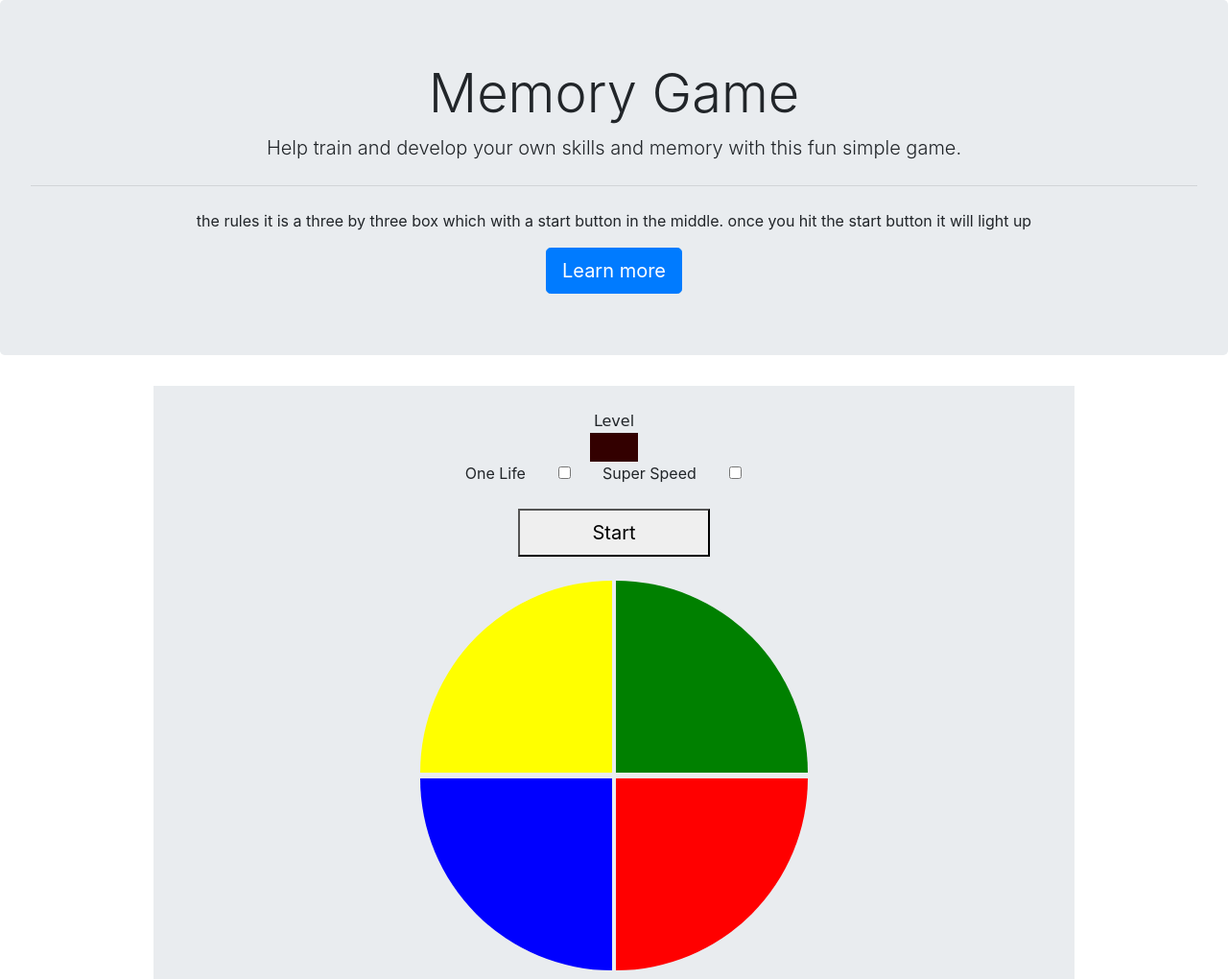
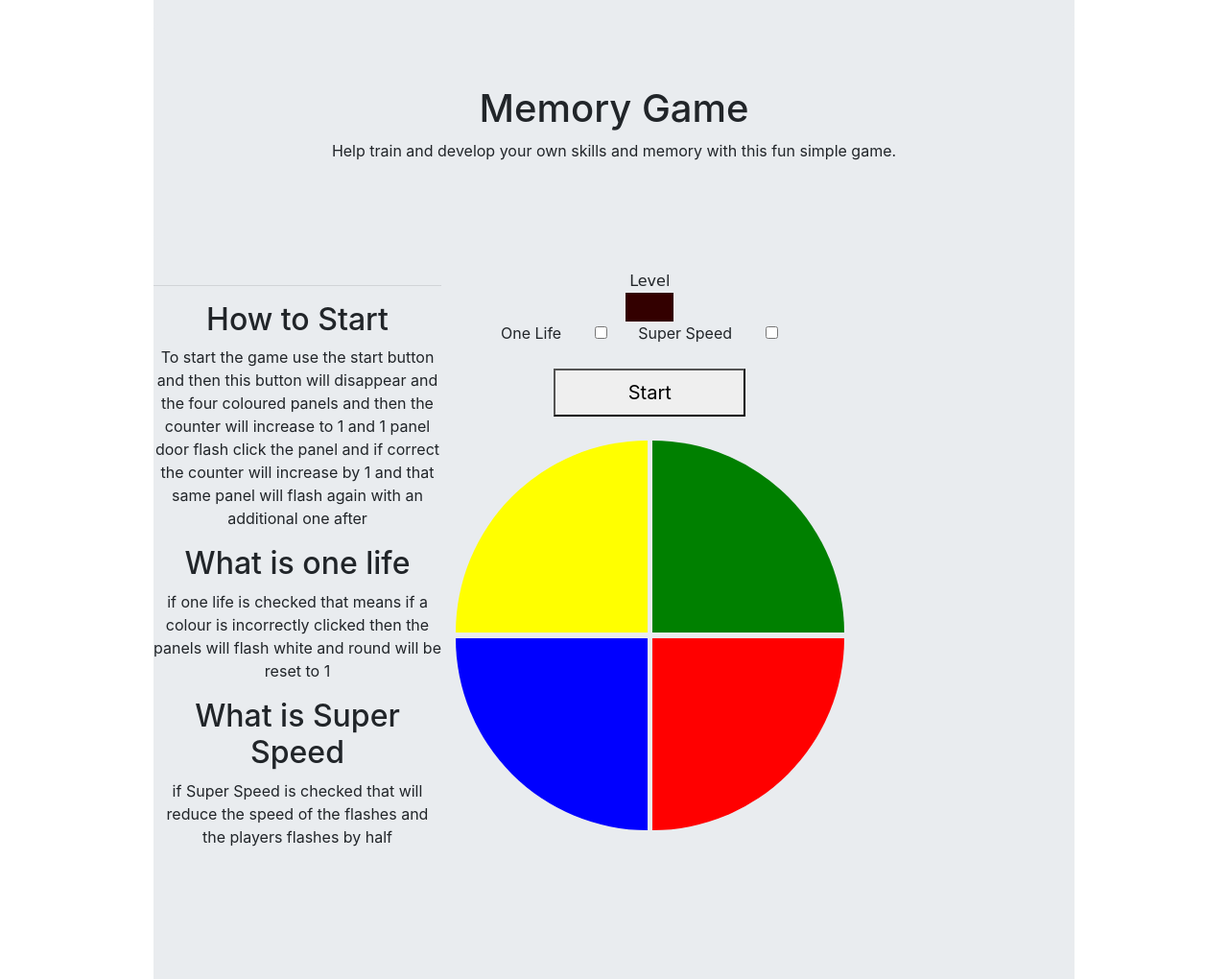
Before and after one commit to Code-Institute-Submissions/Simon-Game-23, a plain HTML site: page index.html in a window 1280 px wide. Shown: the top 1020 px of the page at 96% size. Drawn offline with nearby package versions, Linux system fonts and the light colour scheme.

Commit message:
updated interface with Rows
with the meeting with my mentor he suggested to have an interface more connected together so used bootstrap to have a more connected interface need to continue to update more

```diff
--- a/index.html
+++ b/index.html
@@ -9,14 +9,22 @@
   </head>
   <body>
   <div class="main">
-  <div class="jumbotron">
-  <h1 class="display-4">Memory Game</h1>
-  <p class="lead">Help train and develop your own skills and memory with this fun simple game.</p>
-  <hr class="my-4">
-  <p>the rules it is a three by three box which with a start button in the middle. once you hit the start button it will light up</p>
-  <a class="btn btn-primary btn-lg" href="rules.html" role="button">Learn more</a>
-  </div>
   <div class="game">
+    <div class="jumbotron">
+  <h1>Memory Game</h1>
+  <p>Help train and develop your own skills and memory with this fun simple game.</p>
+    </div>
+    <div class="row">
+    <div class="col-md-4">
+  <hr class="lead">
+  <h2>How to Start</h2>
+  <p>To start the game use the start button and then this button will disappear and the four coloured panels and then the counter will increase to 1 and 1 panel door flash click the panel and if correct the counter will increase by 1 and that same panel will flash again with an additional one after</p>
+  <h2>What is one life</h2>
+  <p>if one life is checked that means if a colour is incorrectly clicked then the panels will flash white and round will be reset to 1</p>
+  <h2>What is Super Speed</h2>
+  <p>if Super Speed is checked that will reduce the speed of the flashes and the players flashes by half</p>
+    </div>
+  <div class="col-dm-4">
 <div class="interface">
       <div class="text2">
         Level
@@ -43,6 +51,8 @@
       <div id="bottomLeft" onclick="this.disabled=true; flashplayer(bottomLeft)" class="panel bottom-left-panel"></div>
       <div id="bottomRight" onclick="this.disabled=true; flashplayer(bottomRight)" class="panel bottom-right-panel"></div>
     </div>
+    </div>
+</div>
 </div>
   </div>
 
```
